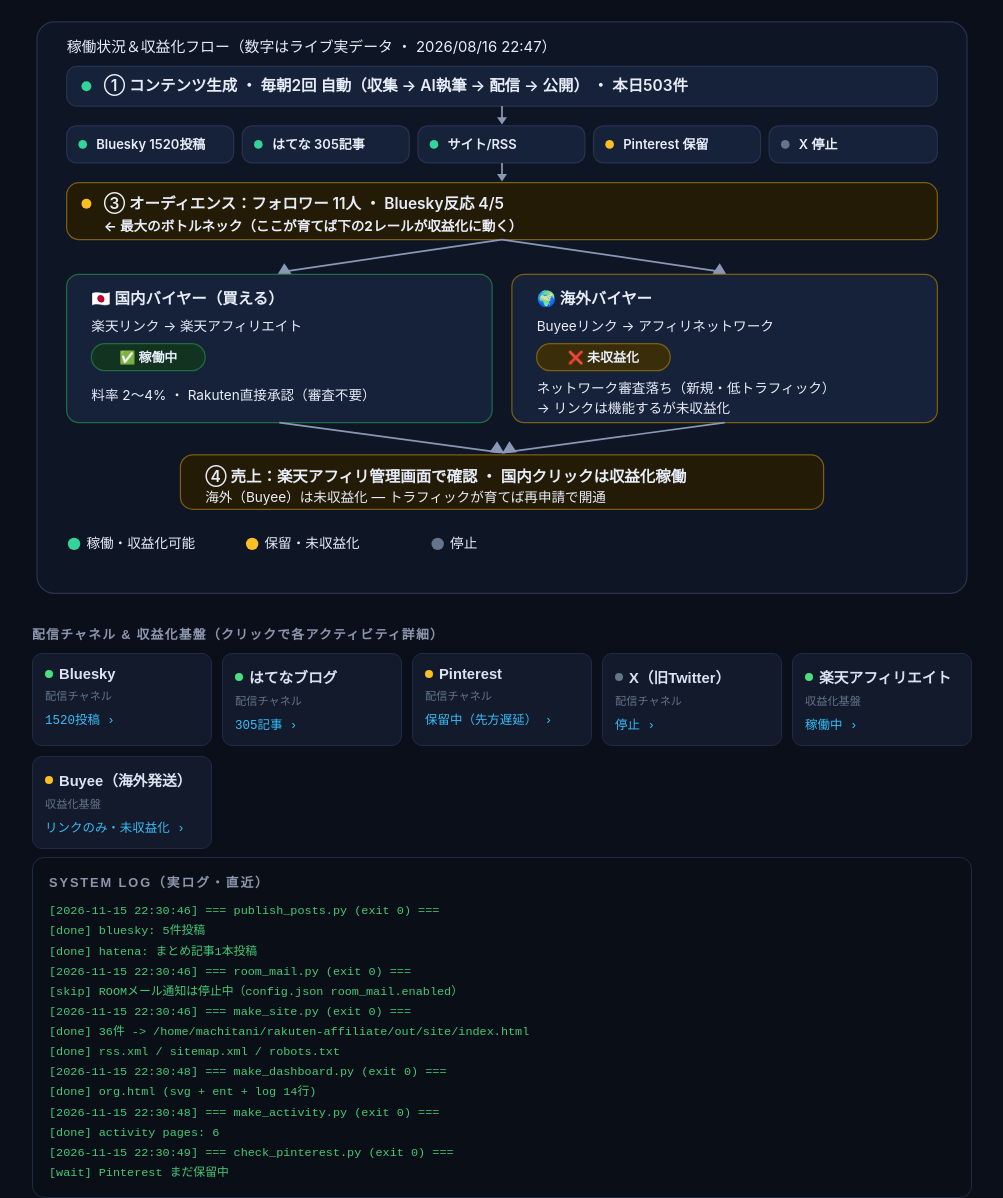
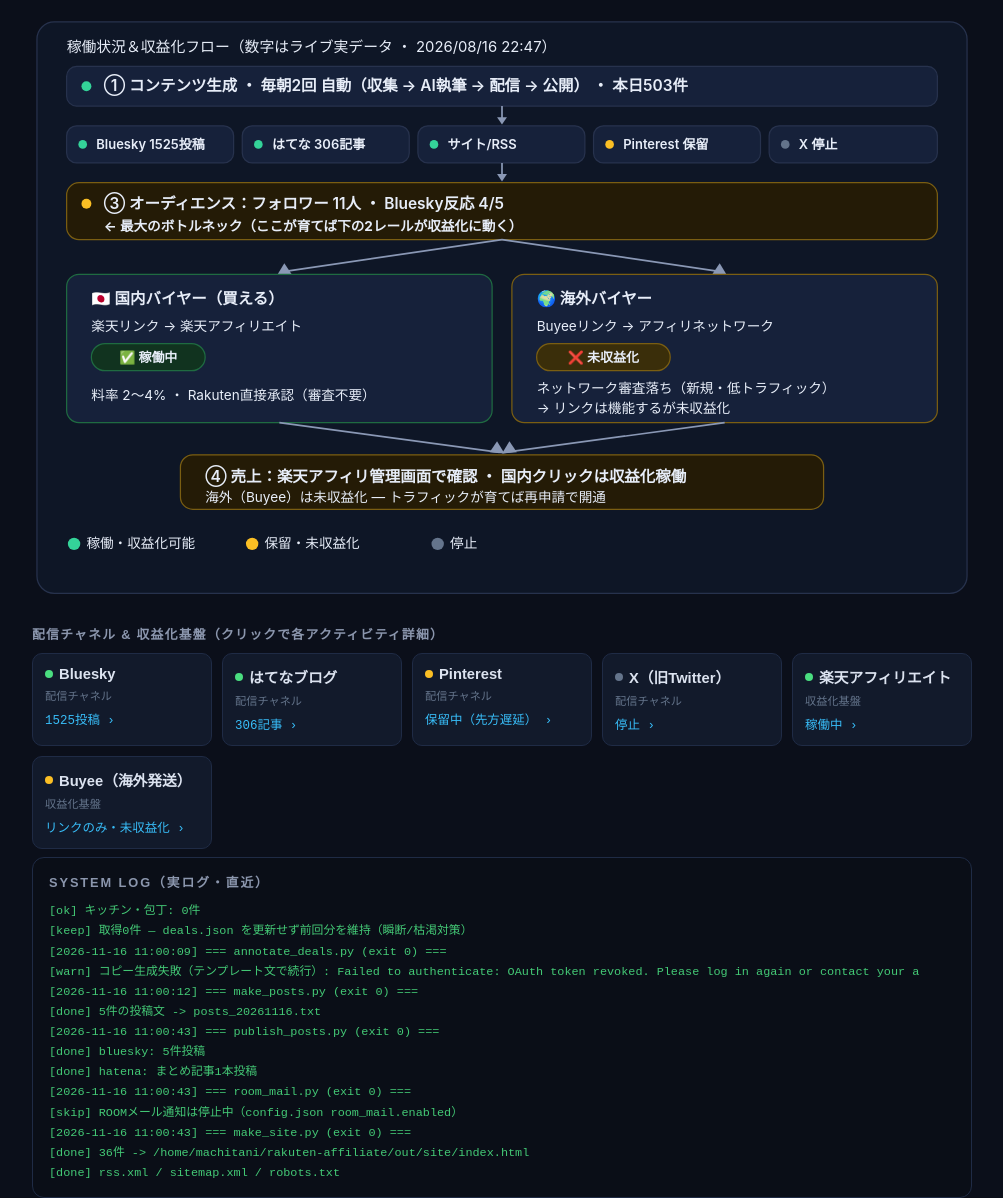
Before and after one commit to yuki88231910-ux/rakuten-deals, a plain HTML site: page org.html in a window 1280 px wide. Shown: the part 128-1326 px from the top of the page, without its empty margins (138-1141 px from the left). Drawn offline with Linux system fonts and the light colour scheme.

Commit message:
update deals 2026-11-16

```diff
--- a/org.html
+++ b/org.html
@@ -65,8 +65,8 @@
 <path class="ar" d="M380 72 L380 84"/><path d="M376 81 L380 87 L384 81 Z" fill="var(--mut)"/>
 
 <g>
-  <g transform="translate(28,88)"><rect width="135" height="30" rx="8" fill="var(--panel)" stroke="var(--line)"/><circle cx="13" cy="15" r="3.5" fill="var(--ok)"/><text class="chip" x="24" y="19">Bluesky 1520投稿</text></g>
-  <g transform="translate(170,88)"><rect width="135" height="30" rx="8" fill="var(--panel)" stroke="var(--line)"/><circle cx="13" cy="15" r="3.5" fill="var(--ok)"/><text class="chip" x="24" y="19">はてな 305記事</text></g>
+  <g transform="translate(28,88)"><rect width="135" height="30" rx="8" fill="var(--panel)" stroke="var(--line)"/><circle cx="13" cy="15" r="3.5" fill="var(--ok)"/><text class="chip" x="24" y="19">Bluesky 1525投稿</text></g>
+  <g transform="translate(170,88)"><rect width="135" height="30" rx="8" fill="var(--panel)" stroke="var(--line)"/><circle cx="13" cy="15" r="3.5" fill="var(--ok)"/><text class="chip" x="24" y="19">はてな 306記事</text></g>
   <g transform="translate(312,88)"><rect width="135" height="30" rx="8" fill="var(--panel)" stroke="var(--line)"/><circle cx="13" cy="15" r="3.5" fill="var(--ok)"/><text class="chip" x="24" y="19">サイト/RSS</text></g>
   <g transform="translate(454,88)"><rect width="135" height="30" rx="8" fill="var(--panel)" stroke="var(--line)"/><circle cx="13" cy="15" r="3.5" fill="var(--pend)"/><text class="chip" x="24" y="19">Pinterest 保留</text></g>
   <g transform="translate(596,88)"><rect width="136" height="30" rx="8" fill="var(--panel)" stroke="var(--line)"/><circle cx="13" cy="15" r="3.5" fill="var(--off)"/><text class="chip" x="24" y="19">X 停止</text></g>
@@ -110,23 +110,23 @@
 </g>
 </svg></div>
   <h3 class="sech">配信チャネル & 収益化基盤（クリックで各アクティビティ詳細）</h3>
-  <div class="ent-grid"><a class="ent" href="activity_bluesky.html"><div class="ent-h"><span class="ent-dot ok"></span><b>Bluesky</b></div><div class="ent-k">配信チャネル</div><div class="ent-s">1520投稿 ›</div></a><a class="ent" href="activity_hatena.html"><div class="ent-h"><span class="ent-dot ok"></span><b>はてなブログ</b></div><div class="ent-k">配信チャネル</div><div class="ent-s">305記事 ›</div></a><a class="ent" href="activity_pinterest.html"><div class="ent-h"><span class="ent-dot pend"></span><b>Pinterest</b></div><div class="ent-k">配信チャネル</div><div class="ent-s">保留中（先方遅延） ›</div></a><a class="ent" href="activity_x.html"><div class="ent-h"><span class="ent-dot off"></span><b>X（旧Twitter）</b></div><div class="ent-k">配信チャネル</div><div class="ent-s">停止 ›</div></a><a class="ent" href="activity_rakuten.html"><div class="ent-h"><span class="ent-dot ok"></span><b>楽天アフィリエイト</b></div><div class="ent-k">収益化基盤</div><div class="ent-s">稼働中 ›</div></a><a class="ent" href="activity_buyee.html"><div class="ent-h"><span class="ent-dot pend"></span><b>Buyee（海外発送）</b></div><div class="ent-k">収益化基盤</div><div class="ent-s">リンクのみ・未収益化 ›</div></a></div>
+  <div class="ent-grid"><a class="ent" href="activity_bluesky.html"><div class="ent-h"><span class="ent-dot ok"></span><b>Bluesky</b></div><div class="ent-k">配信チャネル</div><div class="ent-s">1525投稿 ›</div></a><a class="ent" href="activity_hatena.html"><div class="ent-h"><span class="ent-dot ok"></span><b>はてなブログ</b></div><div class="ent-k">配信チャネル</div><div class="ent-s">306記事 ›</div></a><a class="ent" href="activity_pinterest.html"><div class="ent-h"><span class="ent-dot pend"></span><b>Pinterest</b></div><div class="ent-k">配信チャネル</div><div class="ent-s">保留中（先方遅延） ›</div></a><a class="ent" href="activity_x.html"><div class="ent-h"><span class="ent-dot off"></span><b>X（旧Twitter）</b></div><div class="ent-k">配信チャネル</div><div class="ent-s">停止 ›</div></a><a class="ent" href="activity_rakuten.html"><div class="ent-h"><span class="ent-dot ok"></span><b>楽天アフィリエイト</b></div><div class="ent-k">収益化基盤</div><div class="ent-s">稼働中 ›</div></a><a class="ent" href="activity_buyee.html"><div class="ent-h"><span class="ent-dot pend"></span><b>Buyee（海外発送）</b></div><div class="ent-k">収益化基盤</div><div class="ent-s">リンクのみ・未収益化 ›</div></a></div>
   <div class="logbox">
     <h3>SYSTEM LOG（実ログ・直近）</h3>
-<div class="ln">[2026-11-15 22:30:46] === publish_posts.py (exit 0) ===</div>
+<div class="ln">[ok] キッチン・包丁: 0件</div>
+<div class="ln">[keep] 取得0件 — deals.json を更新せず前回分を維持（瞬断/枯渇対策）</div>
+<div class="ln">[2026-11-16 11:00:09] === annotate_deals.py (exit 0) ===</div>
+<div class="ln">[warn] コピー生成失敗（テンプレート文で続行）: Failed to authenticate: OAuth token revoked. Please log in again or contact your a</div>
+<div class="ln">[2026-11-16 11:00:12] === make_posts.py (exit 0) ===</div>
+<div class="ln">[done] 5件の投稿文 -&gt; posts_20261116.txt</div>
+<div class="ln">[2026-11-16 11:00:43] === publish_posts.py (exit 0) ===</div>
 <div class="ln">[done] bluesky: 5件投稿</div>
 <div class="ln">[done] hatena: まとめ記事1本投稿</div>
-<div class="ln">[2026-11-15 22:30:46] === room_mail.py (exit 0) ===</div>
+<div class="ln">[2026-11-16 11:00:43] === room_mail.py (exit 0) ===</div>
 <div class="ln">[skip] ROOMメール通知は停止中（config.json room_mail.enabled）</div>
-<div class="ln">[2026-11-15 22:30:46] === make_site.py (exit 0) ===</div>
+<div class="ln">[2026-11-16 11:00:43] === make_site.py (exit 0) ===</div>
 <div class="ln">[done] 36件 -&gt; /home/machitani/rakuten-affiliate/out/site/index.html</div>
 <div class="ln">[done] rss.xml / sitemap.xml / robots.txt</div>
-<div class="ln">[2026-11-15 22:30:48] === make_dashboard.py (exit 0) ===</div>
-<div class="ln">[done] org.html (svg + ent + log 14行)</div>
-<div class="ln">[2026-11-15 22:30:48] === make_activity.py (exit 0) ===</div>
-<div class="ln">[done] activity pages: 6</div>
-<div class="ln">[2026-11-15 22:30:49] === check_pinterest.py (exit 0) ===</div>
-<div class="ln">[wait] Pinterest まだ保留中</div>
   </div>
 </main>
 <footer>
--- a/sitemap.xml
+++ b/sitemap.xml
@@ -1 +1 @@
-<?xml version="1.0" encoding="UTF-8"?><urlset xmlns="http://www.sitemaps.org/schemas/sitemap/0.9"><url><loc>https://yuki88231910-ux.github.io/rakuten-deals/</loc><lastmod>2026-11-15</lastmod><changefreq>daily</changefreq></url></urlset>
+<?xml version="1.0" encoding="UTF-8"?><urlset xmlns="http://www.sitemaps.org/schemas/sitemap/0.9"><url><loc>https://yuki88231910-ux.github.io/rakuten-deals/</loc><lastmod>2026-11-16</lastmod><changefreq>daily</changefreq></url></urlset>
```
Also changed, not shown: activity_bluesky.html (+3 -3 lines), activity_hatena.html (+2 -2 lines), rss.xml (+1 -1 lines).
